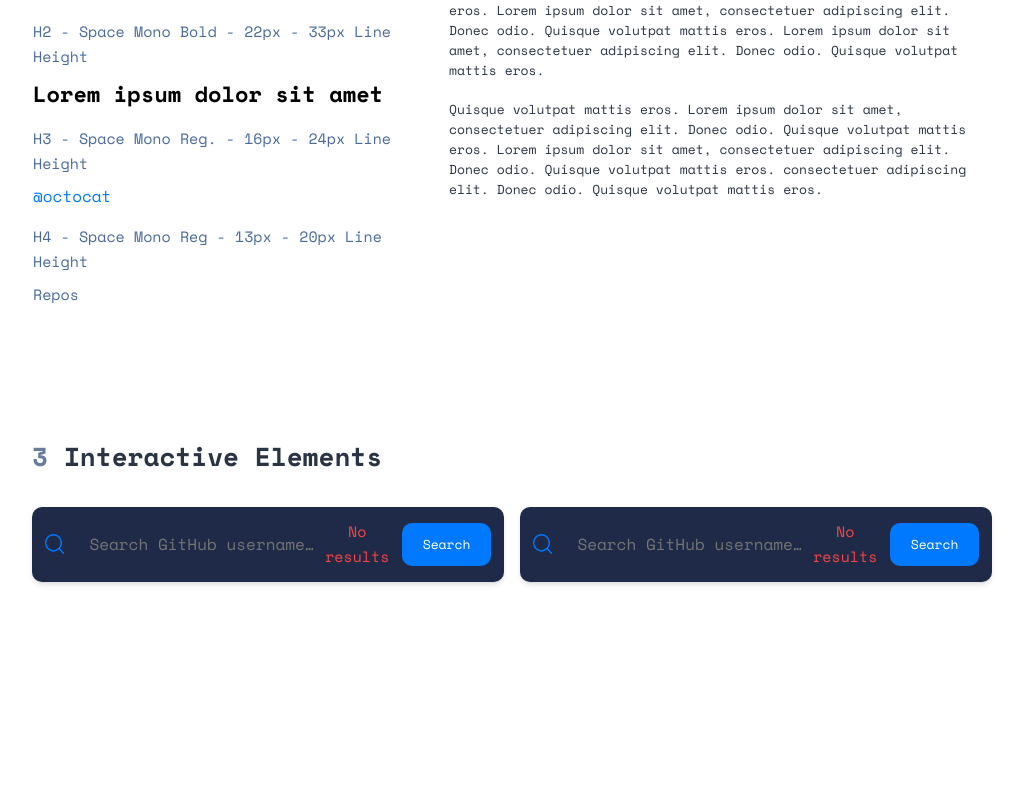
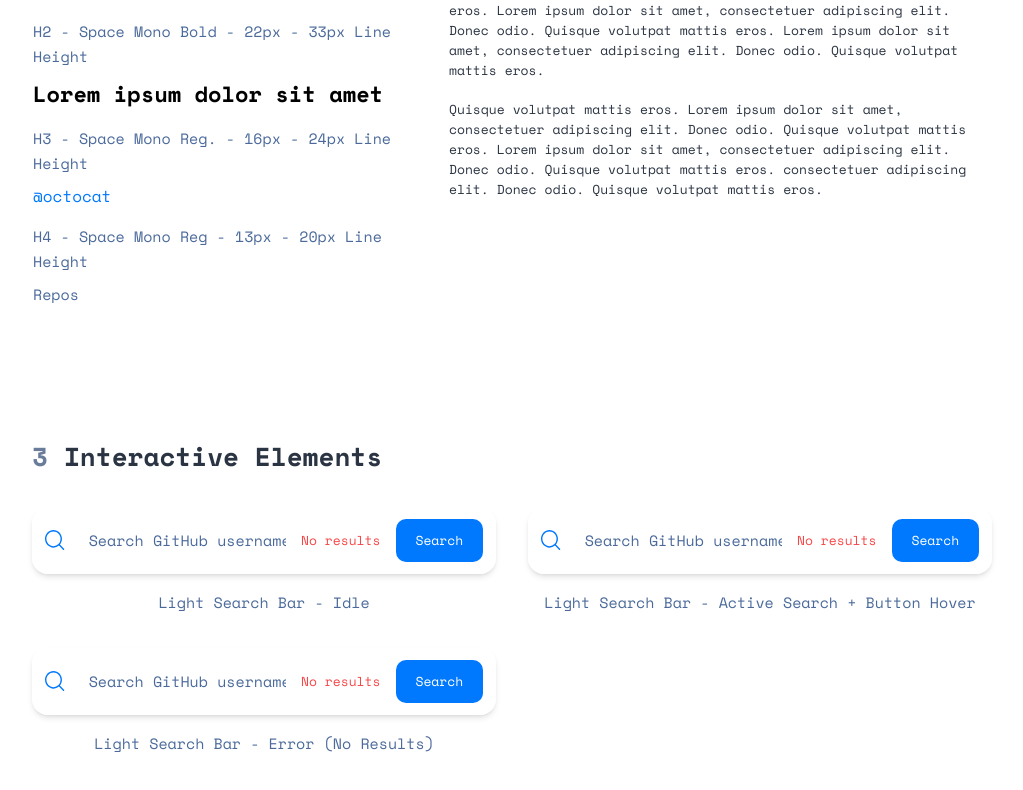
Before and after one commit to billybenntt/portfolio-project-3-github-user-search, a React (Vite) app: page / in a window 1280 px wide. Shown: the part 1589-2379 px from the top of the page, without its empty margins (128-1151 px from the left). Before the commit the page ends 2267 px from the top, so only its background shows below. Built offline with nearby package versions, Linux system fonts and the light colour scheme.

Commit message:
working on searchbar

```diff
--- a/src/components/SearchBox.jsx
+++ b/src/components/SearchBox.jsx
@@ -1,6 +1,14 @@
 import SearchIcon from '../assets/icon-search.svg'
 
-function SearchBox () {
+function SearchBox (props) {
+
+
+  const darktheme = {
+
+  }
+
+
+
   return (
     <form className="search-box">
       <div className="search-box-center">
@@ -9,7 +17,7 @@ function SearchBox () {
         <input type="text"
           placeholder="Search GitHub username…"
           className="search-input"/>
-        <div className="search-error">
+        <div className="search-error active">
           <p>No results</p>
         </div>
         <button className="search-btn" type="button">Search</button>
--- a/src/pages/DesignSystem.jsx
+++ b/src/pages/DesignSystem.jsx
@@ -110,8 +110,18 @@ function DesignSystem () {
           </div>
           <div className="interactive-center">
 
-            <SearchBox/>
-            <SearchBox/>
+            <div className="search-item">
+              <SearchBox darkTheme={true}/>
+              <p className="item-description">Light Search Bar - Idle</p>
+            </div>
+            <div className="search-item">
+              <SearchBox/>
+              <p className="item-description">Light Search Bar - Active Search + Button Hover</p>
+            </div>
+            <div className="search-item">
+              <SearchBox/>
+              <p className="item-description">Light Search Bar - Error (No Results)</p>
+            </div>
 
 
           </div>
--- a/src/styles/output.css
+++ b/src/styles/output.css
@@ -7,6 +7,8 @@
  * 1. Correct the line height in all browsers.
  * 2. Prevent adjustments of font size after orientation changes in iOS.
  */
+@import url("https://fonts.googleapis.com/css2?family=Space+Mono:wght@400;700&display=swap");
+@import url("https://fonts.googleapis.com/css2?family=Space+Mono:wght@400;700&display=swap");
 @import url("https://fonts.googleapis.com/css2?family=Space+Mono:wght@400;700&display=swap");
 @import url("https://fonts.googleapis.com/css2?family=Space+Mono:wght@400;700&display=swap");
 @import url("https://fonts.googleapis.com/css2?family=Space+Mono:wght@400;700&display=swap");
@@ -355,6 +357,94 @@ body {
     background-color: red;
   }
 }
+/* SEARCH BOX */
+.search-box {
+  max-width: 573px;
+  box-shadow: 0 4px 6px -1px rgba(0, 0, 0, 0.1), 0 2px 4px -2px rgba(0, 0, 0, 0.1);
+  border-radius: 16px;
+  overflow: hidden;
+}
+.search-box .search-box-center {
+  display: grid;
+  grid-template-columns: 10% 45% 25% 20%;
+  align-items: center;
+  padding: 0.8rem;
+  background-color: #FFFFFF;
+  position: relative;
+}
+.search-box .search-icon {
+  width: 20px;
+  height: 20px;
+}
+.search-box .search-error {
+  font-size: 0.625rem;
+  line-height: 1.25rem;
+  font-weight: normal;
+  margin: 0 auto;
+  text-align: center;
+  font-weight: bold;
+  color: #F74646;
+  visibility: hidden;
+}
+.search-box .search-error.active {
+  visibility: visible;
+}
+.search-box .search-input {
+  font-size: 0.625rem;
+  line-height: 1.25rem;
+  font-weight: normal;
+  border: none;
+  background-color: transparent;
+}
+.search-box .search-input::placeholder {
+  color: #4B6A9B;
+}
+.search-box .search-input:focus {
+  outline: none;
+}
+.search-box .search-btn {
+  font-size: 0.813rem;
+  line-height: 1.25rem;
+  font-weight: normal;
+  transition-property: all;
+  transition-timing-function: cubic-bezier(0.4, 0, 0.2, 1);
+  transition-duration: 500ms;
+  padding: 0.7rem 0;
+  cursor: pointer;
+  text-align: center;
+  border-radius: 10px;
+  border: none;
+  background-color: #0079FF;
+  color: #FFFFFF;
+}
+.search-box .search-btn:hover {
+  background-color: #60ABFF;
+}
+.search-box .search-btn:active {
+  background-color: #F74646;
+}
+
+@media screen and (min-width: 768px) {
+  .search-box {
+    max-width: 573px;
+  }
+  .search-box .search-error {
+    font-size: 0.813rem;
+    line-height: 1.25rem;
+    font-weight: normal;
+  }
+  .search-box .search-input {
+    font-size: 0.938rem;
+    line-height: 1.563rem;
+    font-weight: normal;
+  }
+  .search-box .search-input .search-btn {
+    font-size: 1rem;
+    line-height: 1.5rem;
+    font-weight: normal;
+    padding: 0.75rem 1.5rem;
+  }
+}
 body {
   background-color: #FFFFFF;
   font-family: "Space Mono", monospace;
@@ -502,12 +592,33 @@ body {
   color: #2B3442;
 }
 
+/* INTERACTIVE ELEMENTS SECTION */
 .interactive-center {
   display: grid;
   grid-template-columns: 1fr;
+  gap: 2rem;
 }
 
+.item-description {
+  font-size: 0.625rem;
+  line-height: 1.25rem;
+  font-weight: normal;
+  text-align: center;
+  margin-top: 0.5rem;
+  color: #4B6A9B;
+}
+
+/* MEDIA QUERIES  */
 @media screen and (min-width: 768px) {
+  .search-item {
+    margin-bottom: 0;
+  }
+  .item-description {
+    font-size: 0.938rem;
+    line-height: 1.563rem;
+    font-weight: normal;
+    margin-top: 1rem;
+  }
   .design-system {
     padding: 6rem 10rem;
   }
@@ -529,95 +640,12 @@ body {
     gap: 1rem 2rem;
     grid-template-columns: 40% 55%;
   }
-}
-/* SEARCH BOX */
-.search-box {
-  max-width: 573px;
-}
-.search-box .search-box-center {
-  display: grid;
-  grid-template-columns: 10% 50% 20% 20%;
-  align-items: center;
-  padding: 0.8rem;
-  box-shadow: 0 4px 6px -1px rgba(0, 0, 0, 0.1), 0 2px 4px -2px rgba(0, 0, 0, 0.1);
-  border-radius: 10px;
-  background-color: #1E2A47;
-  position: relative;
-}
-.search-box .search-icon {
-  width: 20px;
-  height: 20px;
-}
-.search-box .search-error {
-  font-size: 0.813rem;
-  line-height: 1.25rem;
-  font-weight: normal;
-  margin: 0 auto;
-  text-align: center;
-  font-weight: bold;
-  color: #F74646;
-  visibility: hidden;
-}
-.search-box .search-input {
-  font-size: 0.813rem;
-  line-height: 1.25rem;
-  font-weight: normal;
-  border: none;
-  color: #F6F8FF;
-  background-color: transparent;
-}
-.search-box .search-input:focus {
-  outline: none;
-}
-.search-box .search-btn {
-  font-size: 0.813rem;
-  line-height: 1.25rem;
-  font-weight: normal;
-  transition-property: all;
-  transition-timing-function: cubic-bezier(0.4, 0, 0.2, 1);
-  transition-duration: 500ms;
-  padding: 0.7rem 0;
-  cursor: pointer;
-  text-align: center;
-  border-radius: 10px;
-  border: none;
-  background-color: #0079FF;
-  color: #FFFFFF;
-}
-.search-box .search-btn:hover {
-  background-color: #60ABFF;
-}
-.search-box .search-btn:active {
-  background-color: #F74646;
-}
-
-@media screen and (min-width: 768px) {
   .section-title {
     text-align: left;
   }
   .interactive-center {
     display: grid;
-    gap: 1rem;
+    gap: 2rem;
     grid-template-columns: 1fr 1fr;
   }
-  .search-box {
-    max-width: 573px;
-  }
-  .search-box .search-error {
-    font-size: 0.938rem;
-    line-height: 1.563rem;
-    font-weight: normal;
-    visibility: visible;
-  }
-  .search-box .search-input {
-    font-size: 1rem;
-    line-height: 1.5rem;
-    font-weight: normal;
-  }
-  .search-box .search-input .search-btn {
-    font-size: 1rem;
-    line-height: 1.5rem;
-    font-weight: normal;
-    padding: 0.75rem 1.5rem;
-  }
 }
--- /dev/null
+++ b/src/styles/scss/_components.scss
@@ -0,0 +1,96 @@
+@import "variables";
+@import "utilities";
+
+
+/* SEARCH BOX */
+
+.search-box {
+  max-width: 573px;
+  box-shadow: $box-shadow-1;
+  border-radius: $rounded-xl;
+  overflow: hidden;
+
+  .search-box-center {
+    display: grid;
+    grid-template-columns: 10% 45% 25% 20%;
+    align-items: center;
+    padding: 0.8rem;
+    background-color: $accent-light-100;
+    position: relative;
+  }
+
+  .search-icon {
+    width: 20px;
+    height: 20px;
+  }
+
+  .search-error {
+    @include text-xxs;
+    @include mx-auto;
+    text-align: center;
+    font-weight: bold;
+    color: $secondary-100;
+    visibility: hidden;
+  }
+
+  .search-error.active {
+    visibility: visible;
+  }
+
+  .search-input {
+    @include text-xxs;
+    border: none;
+    background-color: transparent;
+
+    &::placeholder {
+      color: $primary-200;
+    }
+
+    &:focus {
+      outline: none;
+    }
+  }
+
+  .search-btn {
+    @include text-xs;
+    @include transition-all;
+    padding: 0.7rem 0;
+    cursor: pointer;
+    text-align: center;
+    border-radius: $rounded-lg;
+    border: none;
+    background-color: $primary-300;
+    color: $accent-light-100;
+
+    &:hover {
+      background-color: $primary-400;
+    }
+
+    &:active {
+      background-color: $secondary-100;
+    }
+  }
+}
+
+
+@media screen and (min-width: map-get($breakpoints, "md")) {
+
+
+  .search-box {
+    max-width: $max-w-md;
+
+    .search-error {
+      @include text-xs;
+    }
+
+    .search-input {
+      @include text-sm;
+
+      .search-btn {
+        @include text-base;
+        padding: 0.75rem 1.5rem;
+
+      }
+    }
+  }
+}
--- a/src/styles/scss/_design-system.scss
+++ b/src/styles/scss/_design-system.scss
@@ -1,5 +1,6 @@
 @import "variables";
 @import "utilities";
+@import "components";
 
 // DESIGN SYSTEM STYLES
 
@@ -148,14 +149,39 @@ body {
 }
 
 
+/* INTERACTIVE ELEMENTS SECTION */
+
+
 .interactive-center {
   @include d-grid;
   grid-template-columns: 1fr;
+  gap: 2rem;
 
 }
 
 
+.item-description {
+  @include text-xxs;
+  text-align: center;
+  margin-top: 0.5rem;
+  color: $primary-200;
+}
+
+
+/* MEDIA QUERIES  */
+
+
 @media screen and (min-width: map-get($breakpoints, "md")) {
+
+  .search-item {
+    margin-bottom: 0;
+  }
+
+
+  .item-description {
+    @include text-sm;
+    margin-top: 1rem;
+  }
 
 
   .design-system {
@@ -184,109 +210,15 @@ body {
 
   }
 
-
-}
-
-/* SEARCH BOX */
-
-.search-box {
-
-  max-width: 573px;
-
-  .search-box-center {
-    display: grid;
-    grid-template-columns: 10% 50% 20% 20%;
-    align-items: center;
-    padding: 0.8rem;
-    box-shadow: $box-shadow-1;
-    border-radius: $rounded-lg;
-    background-color: $accent-dark-100;
-    position: relative;
-  }
-
-  .search-icon {
-    width: 20px;
-    height: 20px;
-  }
-
-  .search-error {
-    @include text-xs;
-    @include mx-auto;
-    text-align: center;
-    font-weight: bold;
-    color: $secondary-100;
-    visibility: hidden;
-  }
-
-  .search-input {
-    @include text-xs;
-    border: none;
-    color: $accent-light-200;
-    background-color: transparent;
-
-    &:focus {
-      outline: none;
-    }
-  }
-
-
-  .search-btn {
-    @include text-xs;
-    @include transition-all;
-    padding: 0.7rem 0;
-    cursor: pointer;
-    text-align: center;
-    border-radius: $rounded-lg;
-    border: none;
-    background-color: $primary-300;
-    color: $accent-light-100;
-
-    &:hover {
-      background-color: $primary-400;
-    }
-
-    &:active {
-      background-color: $secondary-100;
-    }
-  }
-}
-
-
-@media screen and (min-width: map-get($breakpoints, "md")) {
-
   .section-title {
     text-align: left;
   }
 
   .interactive-center {
     @include d-grid;
-    gap: 1rem;
+    gap: 2rem;
     grid-template-columns: 1fr 1fr;
 
   }
 
-
-  .search-box {
-
-    max-width: $max-w-md;
-
-    .search-error {
-      @include text-sm;
-      visibility: visible;
-    }
-
-    .search-input {
-      @include text-base;
-
-      .search-btn {
-        @include text-base;
-        padding: 0.75rem 1.5rem;
-
-      }
-
-
-    }
-
-
-  }
 }
--- a/src/styles/scss/_variables.scss
+++ b/src/styles/scss/_variables.scss
@@ -24,8 +24,10 @@ $rounded-lg: 10px;
 $rounded-xl: 16px;
 $box-shadow-1: 0 4px 6px -1px rgb(0 0 0 / 0.1), 0 2px 4px -2px rgb(0 0 0 / 0.1);
 $box-shadow-2: 0 10px 15px -3px rgb(0 0 0 / 0.1), 0 4px 6px -4px rgb(0 0 0 / 0.1);
+$box-shadow-3: 0 20px 25px -5px rgb(0 0 0 / 0.1), 0 8px 10px -6px rgb(0 0 0 / 0.1);
 $transition: 0.3s ease-in-out all;
 $font-sizes: (
+        "xxs": 0.625rem,
         "xs": 0.813rem,
         "sm": 0.938rem,
         "base": 1rem,
```
Also changed, not shown: src/styles/scss/_utilities.scss (+7 -0 lines).
